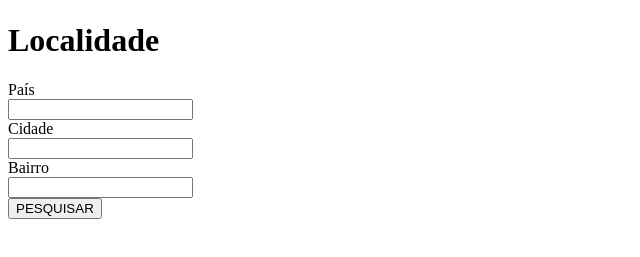
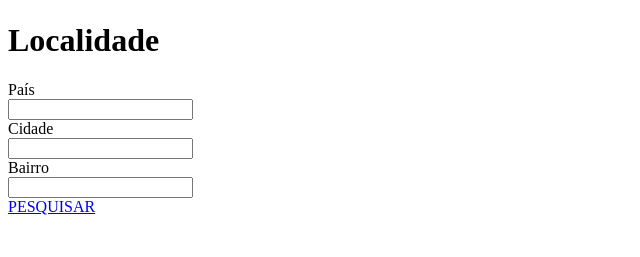
Before and after one commit to pedroivoal/Codes_Projeto, a plain HTML site: page localidade.html in a window 1280 px wide. Shown: the part 211-468 px from the top of the page, without its empty margins (0-640 px from the left). Drawn offline with Linux system fonts and the light colour scheme.

Commit message:
arrumando tela localidade

```diff
--- a/localidade.html
+++ b/localidade.html
@@ -23,7 +23,7 @@
             Bairro <br>
 			<input type="text" name="loginTest"><br>
 
-			<input type="button" value="PESQUISAR">
+			<a href="main.html">PESQUISAR</a>
 		</form>
 
 	</body>
```
